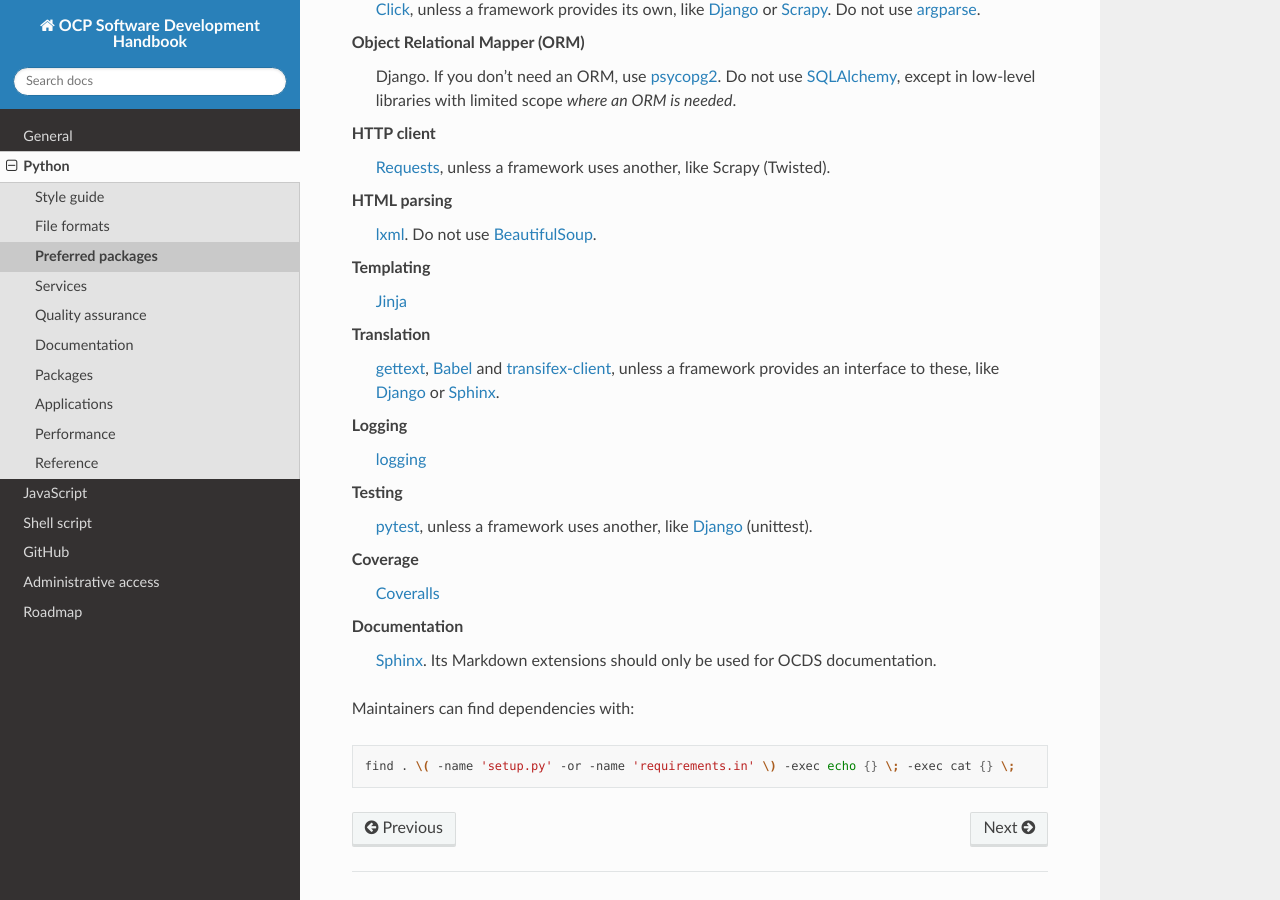
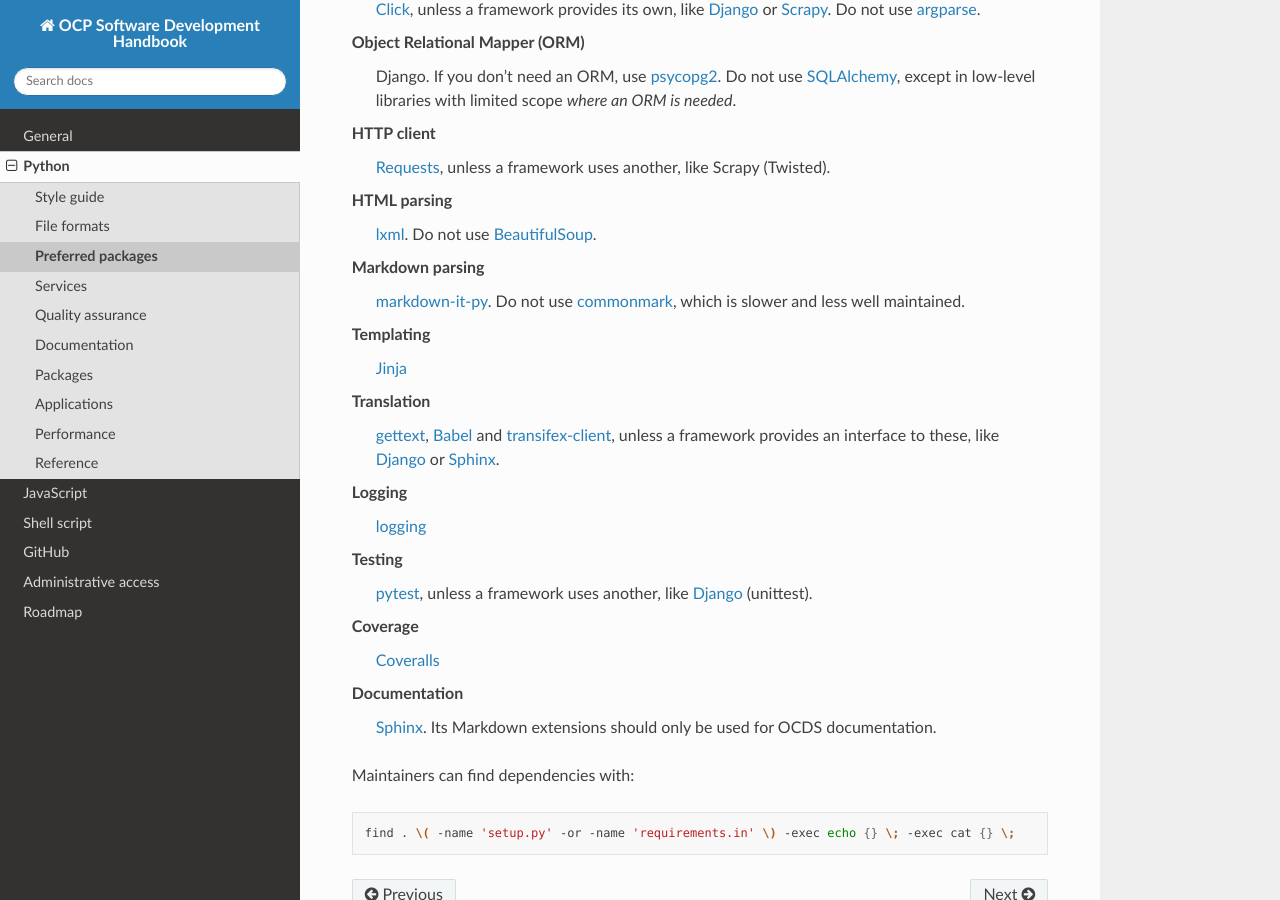
Before and after one commit to open-contracting/software-development-handbook, a Sphinx documentation site: the page built from docs/python/preferred_packages.rst, in a window 1280 px wide and 900 px high, scrolled down 663 px. Built offline with Sphinx 7.4.7 and the Read the Docs theme 2.0.0, drawn with Linux system fonts in a browser that asks for light colours.

Commit message:
python: Prefer markdown-it-py, #32

```diff
--- a/docs/python/preferred_packages.rst
+++ b/docs/python/preferred_packages.rst
@@ -23,6 +23,8 @@ HTTP client
   `Requests <https://requests.readthedocs.io/>`__, unless a framework uses another, like Scrapy (Twisted).
 HTML parsing
   `lxml <https://pypi.org/project/lxml/>`__. Do not use `BeautifulSoup <https://pypi.org/project/BeautifulSoup/>`__.
+Markdown parsing
+  `markdown-it-py <https://pypi.org/project/markdown-it-py/>`__. Do not use `commonmark <https://pypi.org/project/commonmark/>`__, which is slower and less well maintained.
 Templating
   `Jinja <https://jinja.palletsprojects.com/>`__
 Translation
```
